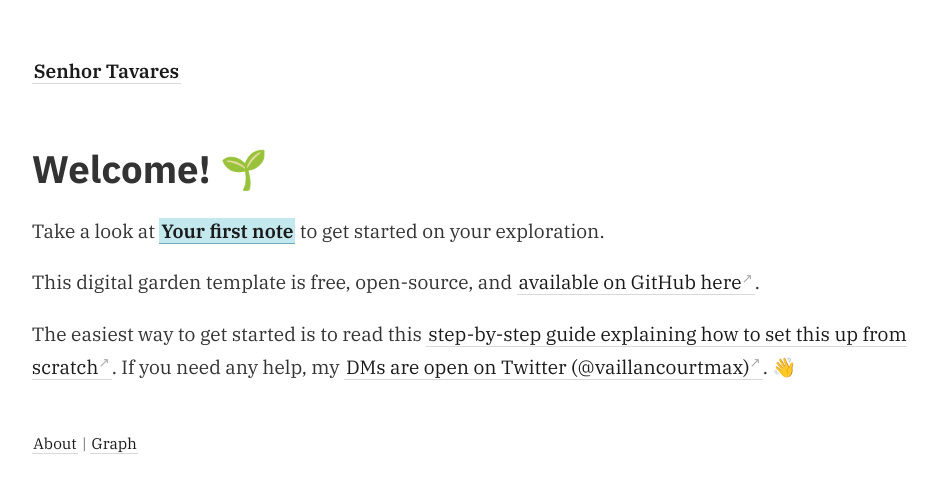
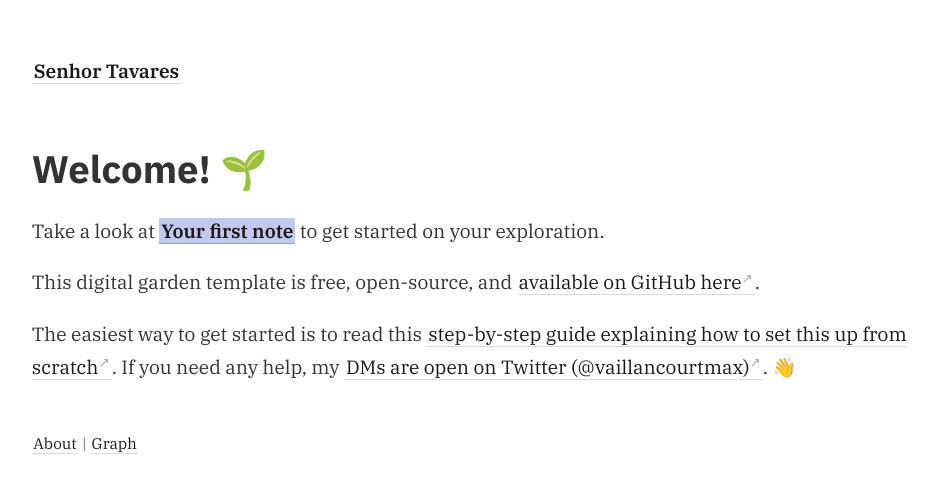
Before and after one commit to macedotavares/senhortavares, a Jekyll site: the page built from _pages/index.md, in a window 1280 px wide. Shown: the top 493 px of the page, without its empty margins (45-981 px from the left). Built offline with Jekyll 4.4.1, drawn with Linux system fonts in a browser that asks for light colours.

Commit message:
link color

```diff
--- a/_includes/link-previews.html
+++ b/_includes/link-previews.html
@@ -1,8 +1,8 @@
 <!-- That file is not particularly elegant. This will need a refactor at some point. -->
 <style>
   content a.internal-link {
-    border-color: #72aac0;
-    background-color: #c3e9ee;
+    border-color: #989cb9;
+    background-color: #c3c9ee;
   }
 
   #tooltip-wrapper {
```
